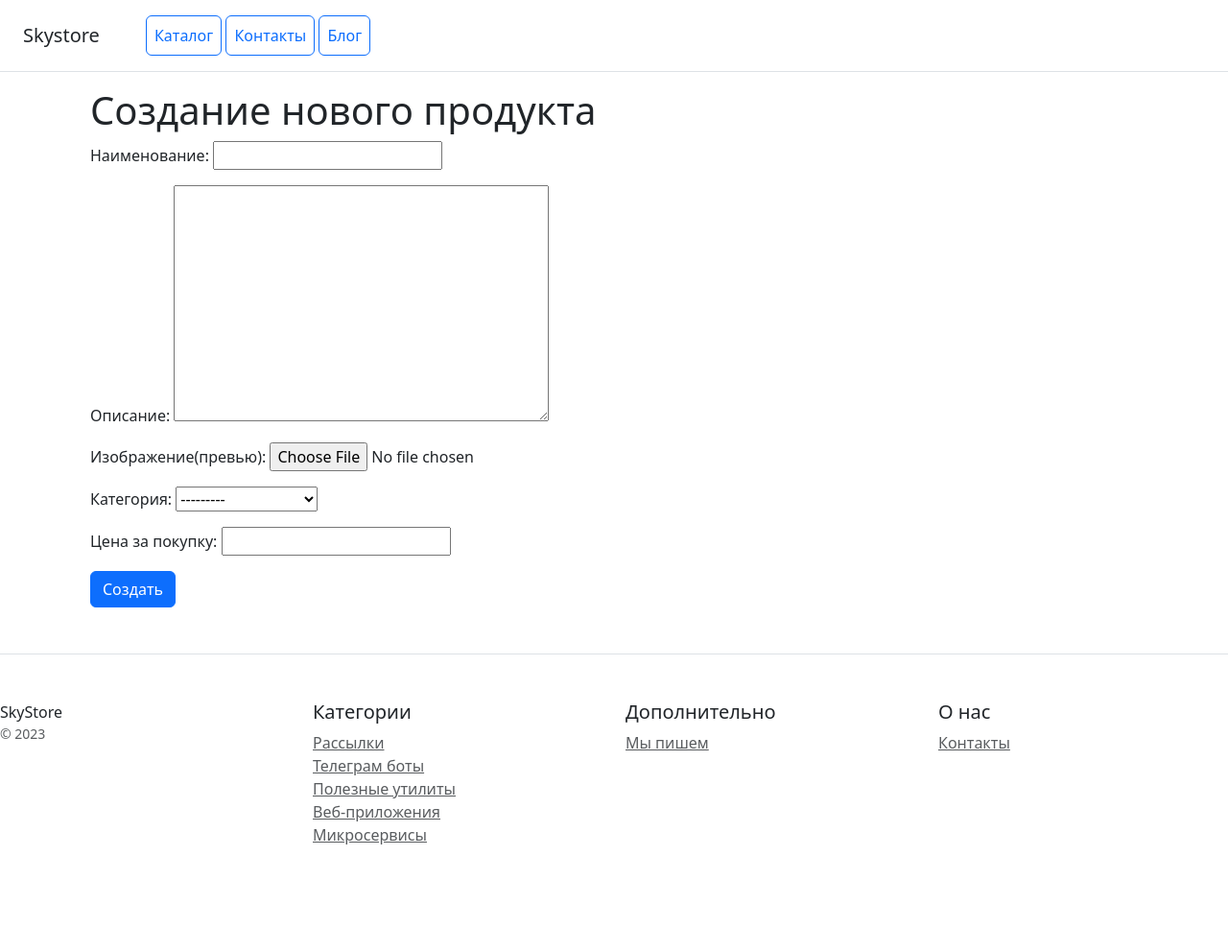
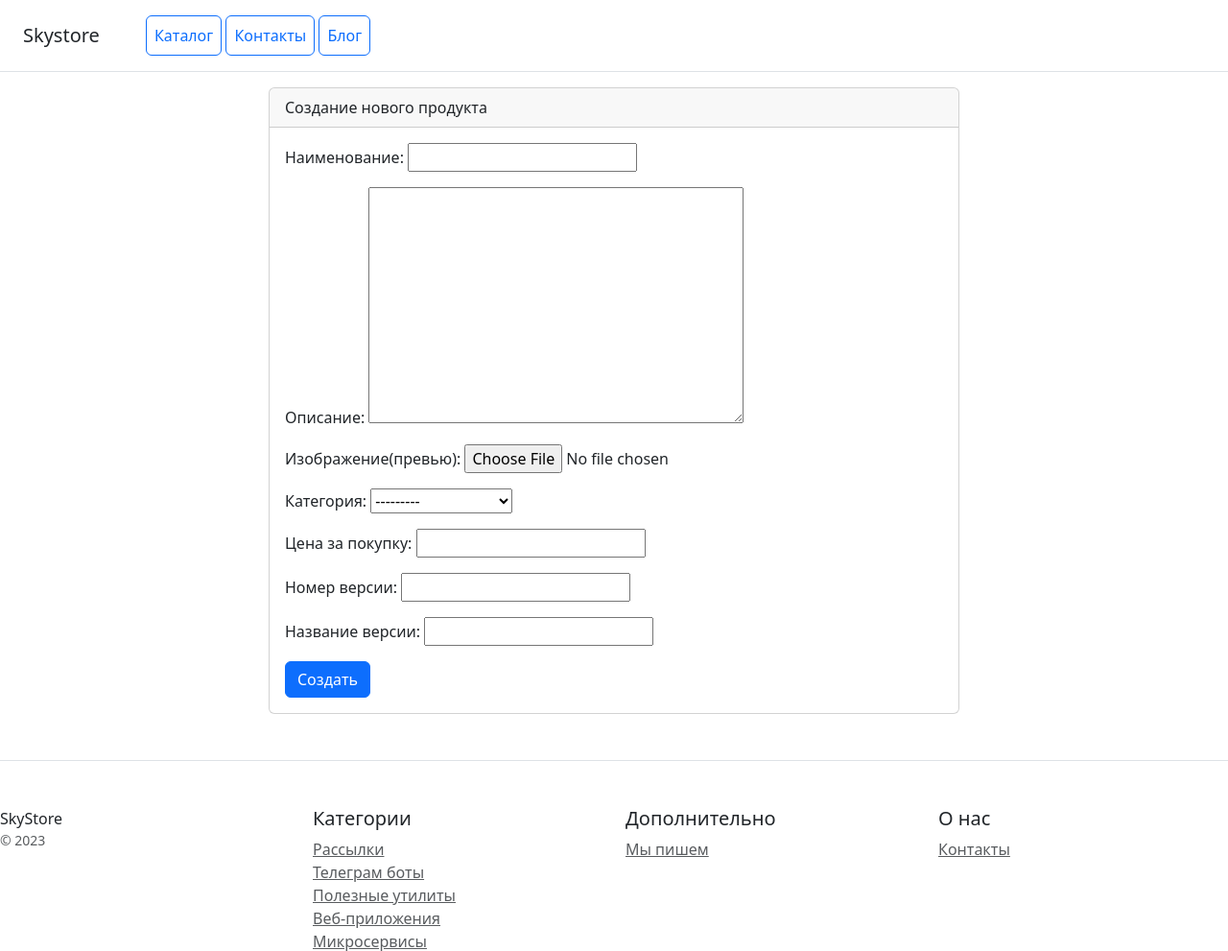
Before and after one commit to Alexander123-byte/homework_4_03, a Django app: page /product/create/ in a window 1280 px wide. Shown: the top 991 px of the page at 96% size. Before the commit the page ends 880 px from the top, so only its background shows below. Run offline with Django 5.2, Linux system fonts and the light colour scheme; tables that the repository leaves empty hold one stand-in row (values such as "Sample post").

Commit message:
Update file's

```diff
--- a/catalog/forms.py
+++ b/catalog/forms.py
@@ -1,8 +1,10 @@
 from django import forms
-from .models import Products
+from .models import Products, Version
 
 
 class ProductForm(forms.ModelForm):
+    version_number = forms.CharField(max_length=50, label='Номер версии')
+    version_name = forms.CharField(max_length=100, label='Название версии')
     class Meta:
         model = Products
         fields = ['name_product', 'description_product', 'image', 'category', 'price',]
@@ -14,6 +16,19 @@ class ProductForm(forms.ModelForm):
         self.fields['image'].required = True
         self.fields['category'].required = True
         self.fields['price'].required = True
+
+    def save(self, commit=True):
+        product = super().save(commit=False)
+        if commit:
+            product.save()
+            # Создаем новую версию и связываем ее с этим продуктом
+            Version.objects.create(
+                product=product,
+                version_number=self.cleaned_data['version_number'],
+                version_name=self.cleaned_data['version_name'],
+                is_current=True
+            )
+        return product
 
     def clean_name_product(self):
         name_product = self.cleaned_data.get('name_product')
--- a/catalog/models.py
+++ b/catalog/models.py
@@ -33,3 +33,13 @@ class Products(models.Model):
         verbose_name = 'продукт'
         verbose_name_plural = 'продукты'
         ordering = ('name_product',)
+
+
+class Version(models.Model):
+    product = models.ForeignKey(Products, on_delete=models.CASCADE, verbose_name='продукт')
+    version_number = models.CharField(verbose_name='номер версии', max_length=50)
+    version_name = models.CharField(verbose_name='название версии', max_length=100)
+    is_current = models.BooleanField(verbose_name='признак текущей версии', default=False)
+
+    def __str__(self):
+        return f"{self.product.name_product} - {self.version_name}"
--- a/catalog/templates/catalog/product_create.html
+++ b/catalog/templates/catalog/product_create.html
@@ -4,25 +4,41 @@
 {% block title %}Создание продукта - Skystore{% endblock %}
 
 {% block content %}
-<header>
-    <!-- Заголовок страницы -->
-    <!-- Ваш заголовок здесь -->
-</header>
+<div class="container">
+    <div class="row justify-content-center">
+        <div class="col-md-8">
+            <div class="card">
+                <div class="card-header">Создание нового продукта</div>
 
-<main role="main">
-    <section class="container">
-        <h1>Создание нового продукта</h1>
-        <!-- Форма для создания продукта -->
-        <form method="post" enctype="multipart/form-data">
-            {% csrf_token %}
-            {{ form.as_p }}
-            <button type="submit" class="btn btn-primary">Создать</button>
-        </form>
-    </section>
-</main>
-
-<footer class="text-muted">
-    <!-- Футер страницы -->
-    <!-- Ваш футер здесь -->
-</footer>
+                <div class="card-body">
+                    <!-- Форма для создания продукта -->
+                    <form method="post" enctype="multipart/form-data">
+                        {% csrf_token %}
+                        {{ form.non_field_errors }}
+                        {% for field in form.visible_fields %}
+                            {% if field.name != 'version_number' and field.name != 'version_name' %}
+                                <div class="form-group mb-3">
+                                    {{ field.label_tag }}
+                                    {{ field }}
+                                    {% if field.help_text %}
+                                        <small class="form-text text-muted">{{ field.help_text }}</small>
+                                    {% endif %}
+                                </div>
+                            {% endif %}
+                        {% endfor %}
+                        <div class="form-group mb-3">
+                            <label for="id_version_number">Номер версии:</label>
+                            {{ form.version_number }}
+                        </div>
+                        <div class="form-group mb-3">
+                            <label for="id_version_name">Название версии:</label>
+                            {{ form.version_name }}
+                        </div>
+                        <button type="submit" class="btn btn-primary">Создать</button>
+                    </form>
+                </div>
+            </div>
+        </div>
+    </div>
+</div>
 {% endblock %}
--- a/catalog/views.py
+++ b/catalog/views.py
@@ -1,14 +1,23 @@
 from django.views.generic import ListView, DetailView, TemplateView, CreateView, UpdateView
 from django.shortcuts import render
-from .models import Products
+from .models import Products, Version
 from .forms import ProductForm
-from django.urls import reverse_lazy
 
 
 class HomeListView(ListView):
     model = Products
     template_name = 'catalog/home.html'
     context_object_name = 'products'
+
+    def get_context_data(self, **kwargs):
+        context = super().get_context_data(**kwargs)
+        products = context['products']
+
+        for product in products:
+            active_version = Version.objects.filter(product=product, is_current=True).first()
+            product.current_version = active_version
+
+        return context
 
 
 class ContactListView(TemplateView):
@@ -41,3 +50,16 @@ class ProductUpdateView(UpdateView):
     form_class = ProductForm
     template_name = 'catalog/product_update.html'
     success_url = '/'
+
+    def get_context_data(self, **kwargs):
+        context = super().get_context_data(**kwargs)
+        context['product'] = self.object
+        return context
+
+    def get_initial(self):
+        initial = super().get_initial()
+        current_version = Version.objects.filter(product=self.object, is_current=True).first()
+        if current_version:
+            initial['version_number'] = current_version.version_number
+            initial['version_name'] = current_version.version_name
+        return initial
```
Also changed, not shown: catalog/templates/catalog/home.html (+7 -0 lines), catalog/templates/catalog/product_update.html (+0 -9 lines).
